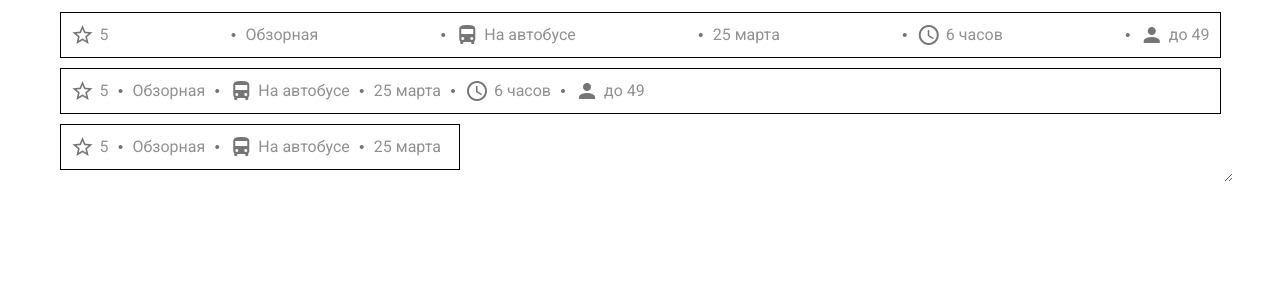
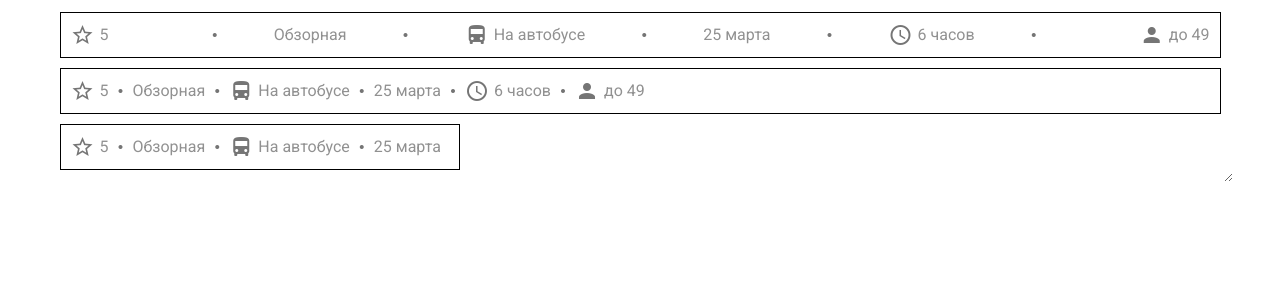
Before and after one commit to kkxley/tag-list, a Vue app: page / in a window 1280 px wide. Shown: the top 300 px of the page. Built offline with nearby package versions, Linux system fonts and the light colour scheme.

Commit message:
Фикс разделителя

```diff
--- a/src/components/tags/TagList.vue
+++ b/src/components/tags/TagList.vue
@@ -1,7 +1,7 @@
 <template>
   <div :class="['tag-list', {'tag-list_justify': justify}]" :style="cssVars">
     <div :key="`item-${tag.id}`" v-for="tag in tags" class="tag-list__item">
-      <v-icon class="tag-list__divider">
+      <v-icon class="tag-list__divider" size="24">
         mdi-circle-small
       </v-icon>
       <Tag :icon="tag.icon"
@@ -55,6 +55,8 @@ export default {
 </script>
 
 <style lang="scss" scoped>
+$divider-size: 24px;
+
 .tag-list {
   display: flex;
   align-items: center;
@@ -71,8 +73,29 @@ export default {
   }
 
   &__item {
+    position: relative;
     display: flex;
-    flex-direction: row;
+    align-items: center;
+  }
+
+  &_justify &__item {
+    flex: 1 1 auto;
+    justify-content: center;
+    padding-left: $divider-size;
+
+    &:first-of-type {
+      justify-content: flex-start;
+      padding-left: initial;
+    }
+
+    &:last-of-type {
+      justify-content: flex-end;
+    }
+  }
+
+  &_justify &__divider {
+    position: absolute;
+    left: 0;
   }
 }
 </style>
```
